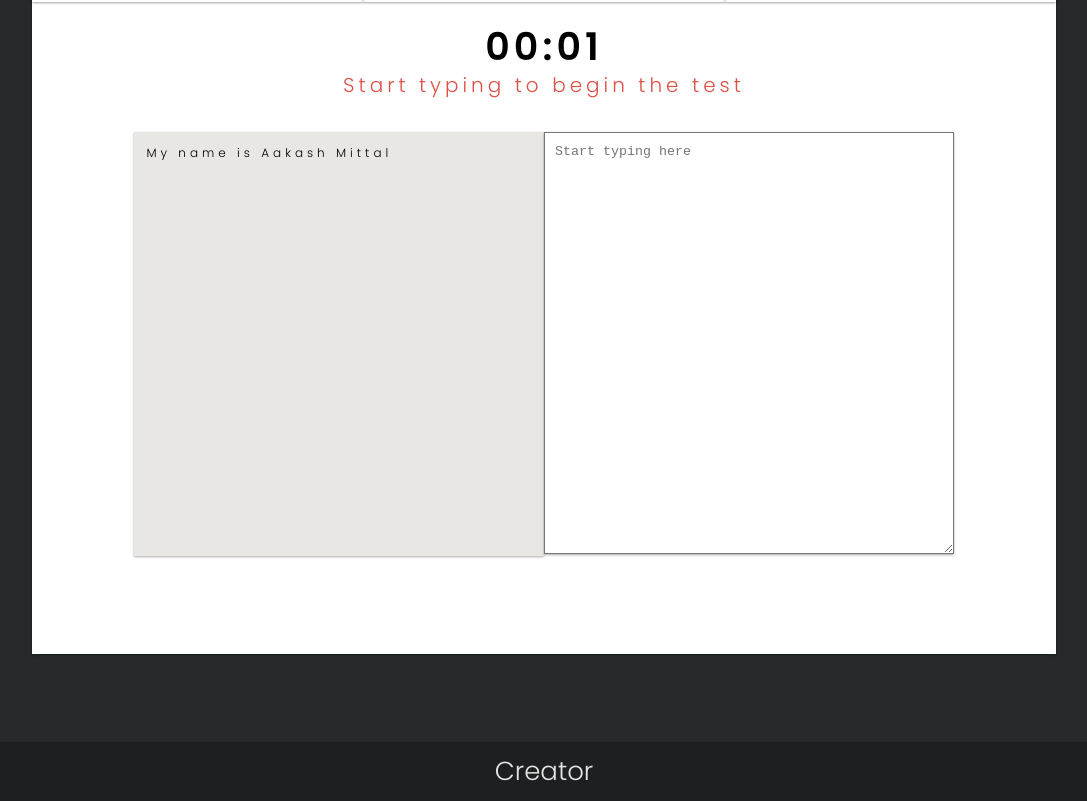
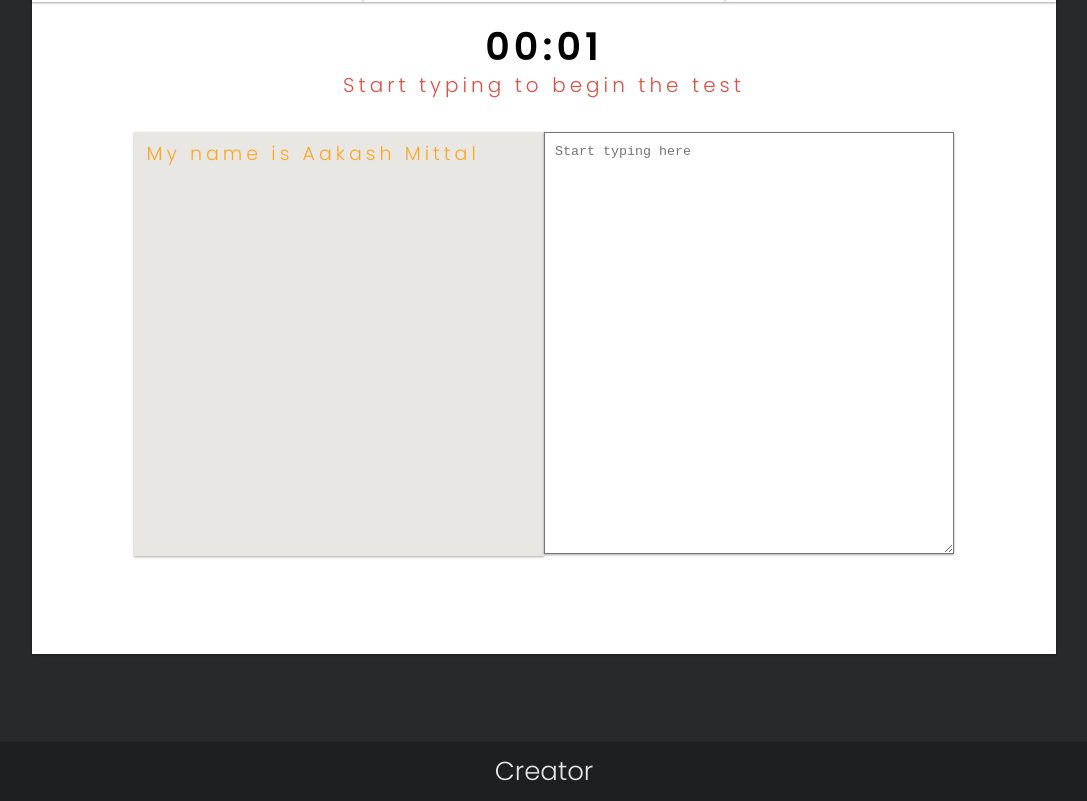
Before and after one commit to mittalaakash/Turbo-type, a React (Create React App) app: page / in a window 1280 px wide. Shown: the part 1088-1889 px from the top of the page, without its empty margins (96-1183 px from the left). Built offline with nearby package versions, Linux system fonts and the light colour scheme.

Commit message:
letter component

```diff
--- /dev/null
+++ b/src/Components/TestLetter/TestLetter.css
@@ -0,0 +1,16 @@
+.test-letter {
+  font-size: 19px;
+  line-height: 19px;
+}
+
+.test-letter-not-attempted {
+  color: #f9a825;
+}
+
+.test-letter-incorrect {
+  color: #bf360c;
+}
+
+.test-letter-correct {
+  color: #558b2f;
+}
--- /dev/null
+++ b/src/Components/TestLetter/TestLetter.jsx
@@ -0,0 +1,20 @@
+import React from 'react';
+import './TestLetter.css';
+
+const TestLetter = ({ individualLetterInfo }) => {
+  const { status } = individualLetterInfo;
+
+  const statusClass = {
+    correct: 'test-letter-correct',
+    incorrect: 'test-letter-incorrect',
+    notAttempted: 'test-letter-not-attempted',
+  }[status];
+
+  return (
+    <span className={`test-letter ${statusClass}`}>
+      {individualLetterInfo.testLetter}
+    </span>
+  );
+};
+
+export default TestLetter;
--- a/src/Components/TypingChallenge/TypingChallenge.jsx
+++ b/src/Components/TypingChallenge/TypingChallenge.jsx
@@ -1,4 +1,5 @@
 import React from 'react';
+import TestLetter from '../TestLetter/TestLetter';
 import './TypingChallenge.css';
 
 const TypingChallenge = ({
@@ -20,7 +21,12 @@
 
       <div className='textarea-container'>
         <div className='textarea-left'>
-          <div className='textarea test-paragraph'>{selectedParagraph}</div>
+          <div className='textarea test-paragraph'>
+            {/* selectedParagraph */}
+            {testInfo.map(individualLetterInfo => {
+              return <TestLetter individualLetterInfo={individualLetterInfo} />;
+            })}
+          </div>
         </div>
         <div className='textarea-right'>
           <textarea
```
